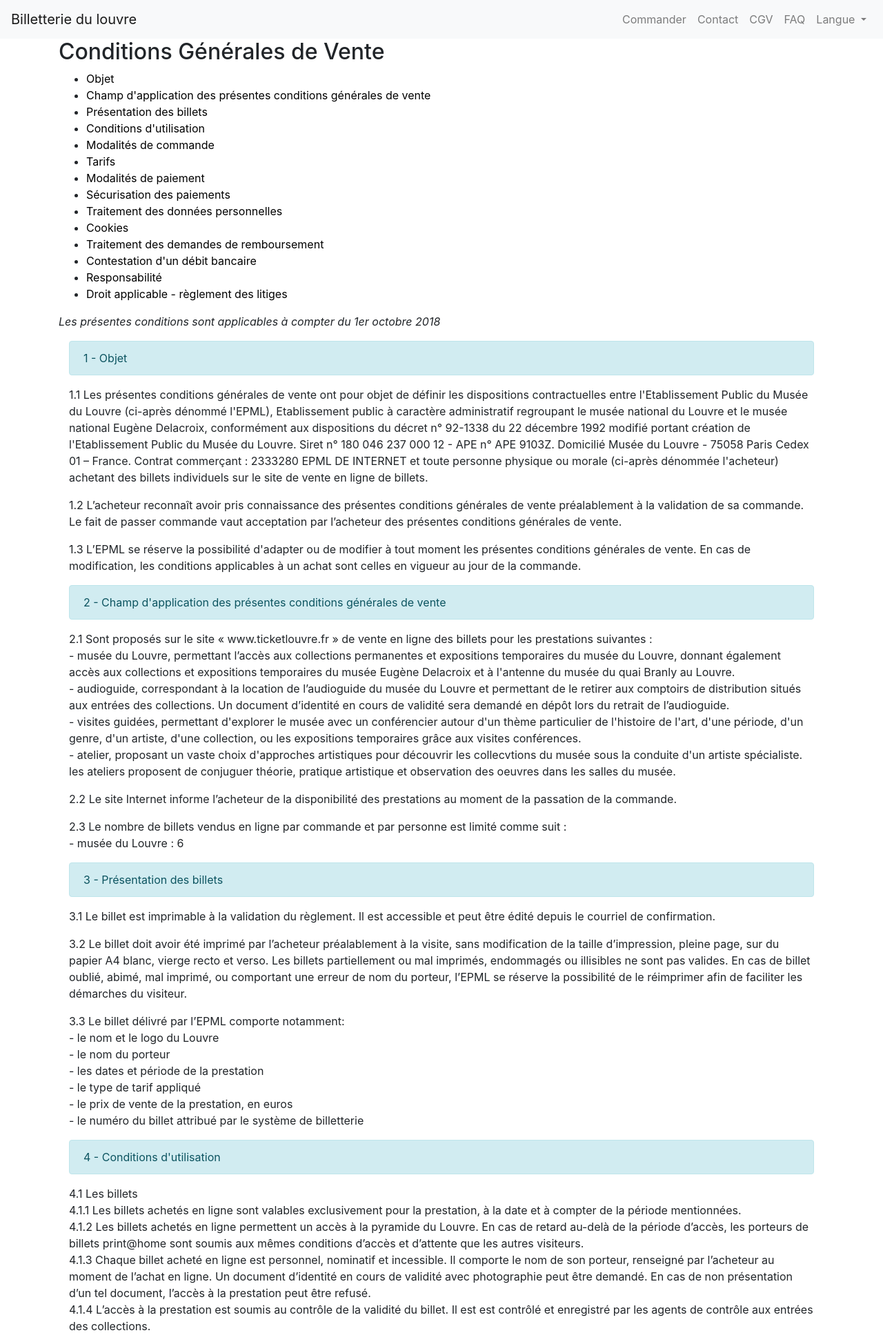
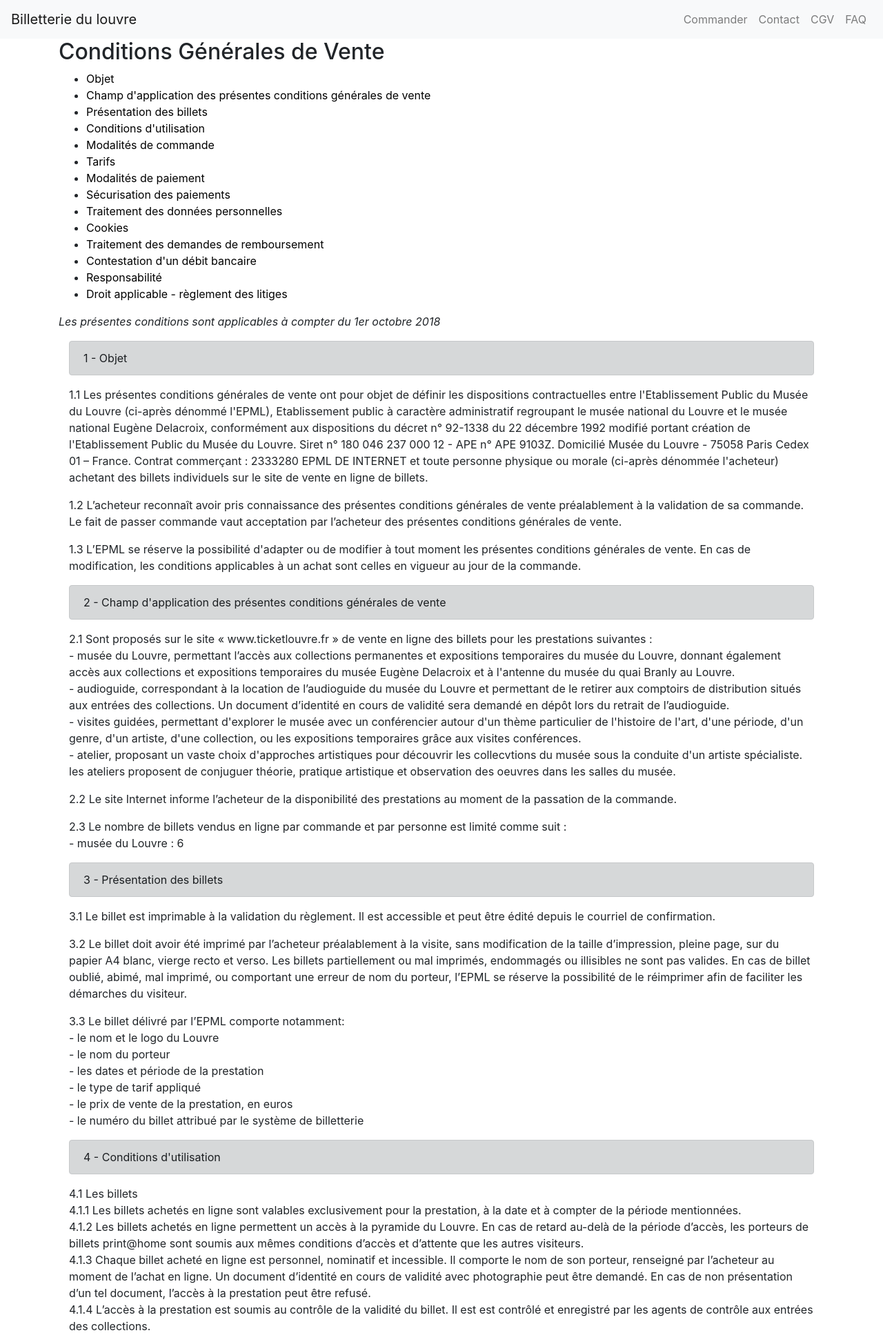
Before and after one commit to EveMarieT/louvre, a Symfony app: template templates/pages/cgv.html.twig in a window 1280 px wide. Shown: the top 1932 px of the page at 69% size. Run offline with Twig, Linux system fonts and the light colour scheme; the template is opened without the code that fills it, so the values that code supplies are empty; some libraries are stand-ins or nearby versions.

Commit message:
design finished

```diff
--- a/public/css/style.css
+++ b/public/css/style.css
@@ -37,8 +37,6 @@ h1 {
 
 .general-information {
     height: 460px;
-    text-align: justify;
-    font-size: 16px;
     background-color: #c82d00;
     color: #f5f5f5;
 }
@@ -48,7 +46,7 @@ h1 {
     color: white;
 }
 
-.form-check-input{
+.form-check-input:checked {
     color: grey;
     background-color: grey;
 }
--- a/templates/base.html.twig
+++ b/templates/base.html.twig
@@ -38,16 +38,7 @@
                 <li class="nav-item">
                     <a class="nav-link" href="{{ path ('faq') }}">FAQ</a>
                 </li>
-                <li class="nav-item dropdown">
-                    <a class="nav-link dropdown-toggle" href="#" id="navbarDropdownMenuLink" role="button"
-                       data-toggle="dropdown" aria-haspopup="true" aria-expanded="false">
-                        Langue
-                    </a>
-                    <div class="dropdown-menu" aria-labelledby="navbarDropdownMenuLink">
-                        <a class="dropdown-item" href="#">Français</a>
-                        <a class="dropdown-item" href="#">English</a>
-                    </div>
-                </li>
+
             </ul>
         </div>
     </nav>
@@ -68,9 +59,9 @@
             <p class="small">Paiement sécurisé à 100%</p>
         </div>
         <div class="text-center col-md-4">
-            <img src="{{ asset('img/mastercard.gif') }}">
-            <img src="{{ asset('img/visa.gif') }}">
-            <img src="{{ asset('img/ebleue.gif') }}">
+            <img src="{{ asset('img/mastercard.gif') }}" alt="logo Mastercard">
+            <img src="{{ asset('img/visa.gif') }}" alt="logo visa">
+            <img src="{{ asset('img/ebleue.gif') }}" alt="logo ebleue">
         </div>
         <div class="text-center col-md-4">
             <p class="small">2019 - Réalisé par ©WebInSel - P4_OpenClassrooms</p>
--- a/templates/booking/finish.html.twig
+++ b/templates/booking/finish.html.twig
@@ -4,7 +4,8 @@
 {% block body %}
     <h2 class="pt-3">Votre commande a bien été enregistrée</h2>
     <section class="pt-3">
-
+        <div class="card">
+            <div class="card-body">
                 <p class="text-sm-left">Merci pour votre commande, vous allez recevoir par courriel les éléments de votre commande
                     sur l'adresse que vous nous avez communiqué {{ booking.email }}.<br></p>
 
@@ -14,6 +15,8 @@
                 <p class="text-sm-left"> - Contactez&nbsp;: <a href="mailto:assistance-billetterie@assistance.fr" rel="nofollow">assistance-billetterie@assistance.fr</a><br>
                     Tél. : +33 (0)1 00 10 20 30
                 </p>
+            </div>
+        </div>
 
 
 
--- a/templates/pages/cgv.html.twig
+++ b/templates/pages/cgv.html.twig
@@ -31,7 +31,7 @@
     </div>
 
     <div class="col-md-12">
-        <div class="alert alert-info" role="alert">
+        <div class="alert alert-dark" role="alert">
             1 - Objet
         </div>
         <ul id="1" class="list-unstyled">
@@ -59,7 +59,7 @@
                 générales de vente. En cas de modification, les conditions applicables à un achat sont celles en vigueur
                 au jour de la commande.</li>
         </ul>
-        <div class="alert alert-info" role="alert">
+        <div class="alert alert-dark" role="alert">
             2 - Champ d'application des présentes conditions générales de vente
         </div>
         <ul id="2" class="list-unstyled">
@@ -94,7 +94,7 @@
 
                 </li>
         </ul>
-        <div class="alert alert-info" role="alert">
+        <div class="alert alert-dark" role="alert">
             3 - Présentation des billets
         </div>
         <ul id="3" class="list-unstyled">
@@ -122,7 +122,7 @@
                 - le numéro du billet attribué par le système de billetterie
             </li>
         </ul>
-        <div class="alert alert-info" role="alert">
+        <div class="alert alert-dark" role="alert">
             4 - Conditions d'utilisation
         </div>
         <ul id="4" class="list-unstyled">
@@ -177,7 +177,7 @@
 
         </ul>
 
-        <div class="alert alert-info" role="alert">
+        <div class="alert alert-dark" role="alert">
             5 - Modalités de commande
         </div>
         <ul id="5" class="list-unstyled">
@@ -215,7 +215,7 @@
             </li>
         </ul>
 
-        <div class="alert alert-info" role="alert">
+        <div class="alert alert-dark" role="alert">
             6 - Tarifs
         </div>
         <ul id="6" class="list-unstyled">
@@ -234,7 +234,7 @@
             </li>
         </ul>
 
-        <div class="alert alert-info" role="alert">
+        <div class="alert alert-dark" role="alert">
             7 - Modalités de paiement
         </div>
 
@@ -253,14 +253,14 @@
                 quinze (15) mois à compter de la date de transaction. A la suite de ce délai, les données sont détruites.
             </li>
         </ul>
-        <div class="alert alert-info" role="alert">
+        <div class="alert alert-dark" role="alert">
             8 - Sécurisation des paiements
         </div>
 
         <ul id="8" class="list-unstyled">
             <li>8.1	Le site de paiement de l'EPML utilise la plateforme d'encaissement STRIPE.</li>
         </ul>
-        <div class="alert alert-info" role="alert">
+        <div class="alert alert-dark" role="alert">
             9 - Traitement des données personnelles
         </div>
         <ul id="9" class="list-unstyled">
@@ -300,7 +300,7 @@
             </li>
         </ul>
 
-        <div class="alert alert-info" role="alert">
+        <div class="alert alert-dark" role="alert">
             10 - Cookies
         </div>
         <ul id="10" class="list-unstyled">
@@ -319,7 +319,7 @@
                 finalités décrites ci-dessus.</li>
         </ul>
 
-        <div class="alert alert-info" role="alert">
+        <div class="alert alert-dark" role="alert">
             11 - Traitement des demandes de remboursement
         </div>
         <ul id="11" class="list-unstyled">
@@ -357,7 +357,7 @@
                 Musée du Louvre - Assistance Billetterie - 75058 Paris cedex 01.</li>
         </ul>
 
-        <div class="alert alert-info" role="alert">
+        <div class="alert alert-dark" role="alert">
             12 - Contestation d'un débit bancaire
         </div>
         <ul id="12" class="list-unstyled">
@@ -377,7 +377,7 @@
                 bancaire de l’acheteur..</li>
         </ul>
 
-        <div class="alert alert-info" role="alert">
+        <div class="alert alert-dark" role="alert">
             13 - Responsabilité
         </div>
         <ul id="13" class="list-unstyled">
@@ -400,7 +400,7 @@
                 responsable de leur utilisation par lui-même ou par un tiers.</li>
         </ul>
 
-        <div class="alert alert-info" role="alert">
+        <div class="alert alert-dark" role="alert">
             14 - Droit applicable - règlement des litiges
         </div>
         <ul id="14" class="list-unstyled">
```
Also changed, not shown: templates/booking/step_one.html.twig (+5 -8 lines), templates/booking/step_three.html.twig (+31 -0 lines), templates/booking/step_two.html.twig (+11 -0 lines), templates/emails/registration.html.twig (+18 -2 lines), templates/pages/contact.html.twig (+6 -36 lines), templates/pages/faq.html.twig (+5 -12 lines), templates/ticket/useful_information.html.twig (+7 -6 lines). Lines whose indentation alone changed are shown as unchanged.
